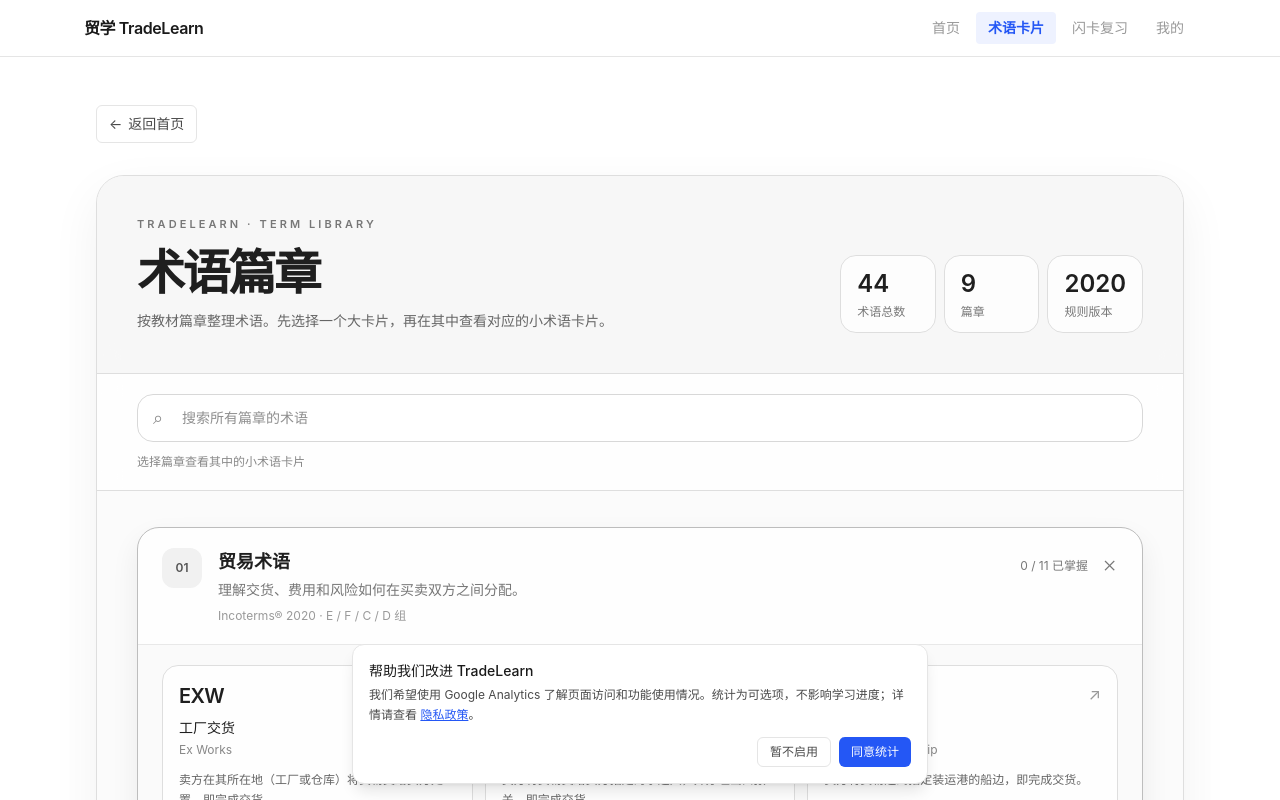
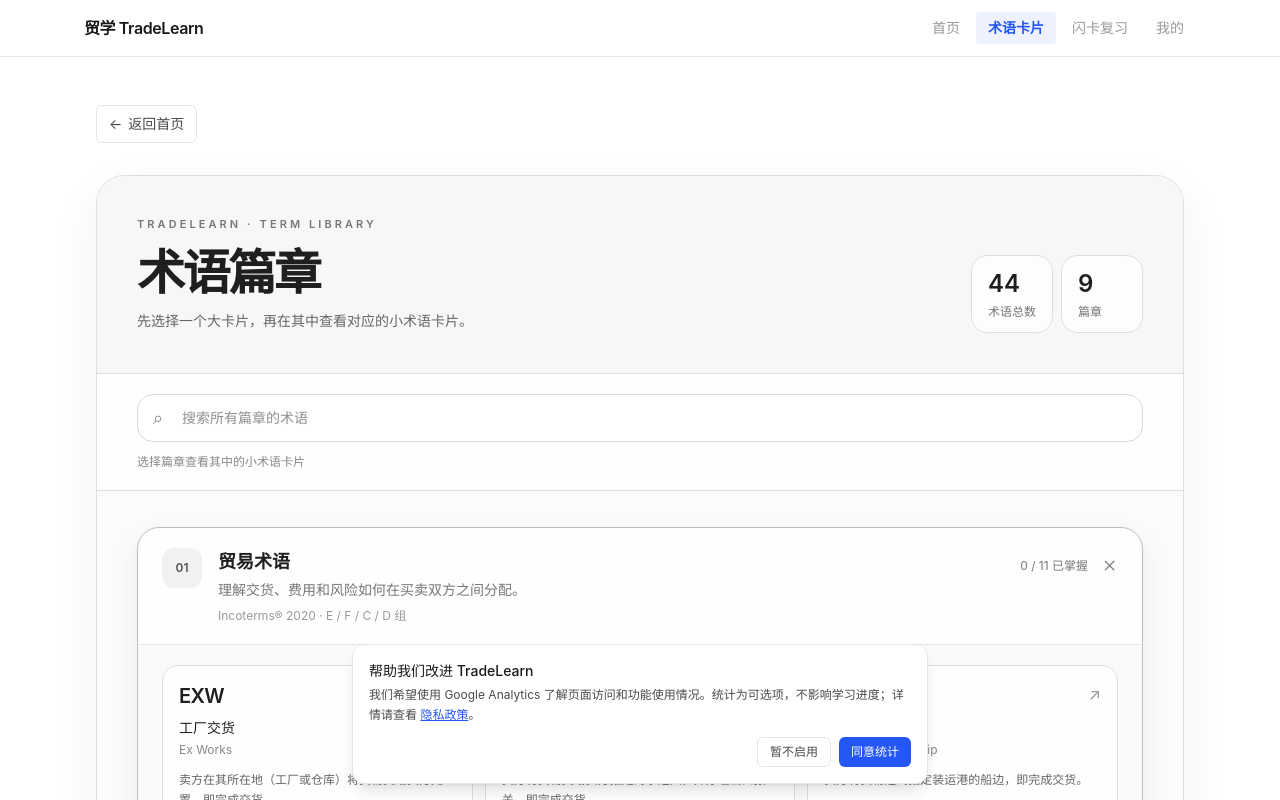
Before and after one commit to fjt926849-design/tradelearn, a Next.js app: page /terms-preview in a window 1280 px wide. Shown: the top 800 px of the page. Built offline with nearby package versions, Linux system fonts and the light colour scheme; no server answers.

Commit message:
fix: simplify term chapter header

```diff
--- a/app/terms-preview/page.tsx
+++ b/app/terms-preview/page.tsx
@@ -38,12 +38,11 @@
               <div className="mt-4 flex flex-col justify-between gap-6 lg:flex-row lg:items-end">
                 <div>
                   <h1 className="text-4xl font-semibold tracking-[-0.05em] sm:text-5xl">术语篇章</h1>
-                  <p className="mt-3 max-w-xl text-sm leading-6" style={{ color: "#666" }}>按教材篇章整理术语。先选择一个大卡片，再在其中查看对应的小术语卡片。</p>
+                  <p className="mt-3 max-w-xl text-sm leading-6" style={{ color: "#666" }}>先选择一个大卡片，再在其中查看对应的小术语卡片。</p>
                 </div>
-                <div className="grid grid-cols-2 gap-2 sm:grid-cols-3">
+                <div className="grid grid-cols-2 gap-2">
                   <Stat value={totalTerms} label="术语总数" />
                   <Stat value={termLibraryChapters.length} label="篇章" />
-                  <Stat value="2020" label="规则版本" hiddenOnMobile />
                 </div>
               </div>
             </div>
@@ -77,6 +76,6 @@
   );
 }
 
-function Stat({ value, label, hiddenOnMobile = false }: { value: string | number; label: string; hiddenOnMobile?: boolean }) {
-  return <div className={`${hiddenOnMobile ? "hidden sm:block" : ""} rounded-2xl border bg-white/70 px-4 py-3`} style={{ borderColor: "#dedede" }}><p className="text-2xl font-semibold">{value}</p><p className="mt-1 text-xs" style={{ color: "#777" }}>{label}</p></div>;
+function Stat({ value, label }: { value: string | number; label: string }) {
+  return <div className="rounded-2xl border bg-white/70 px-4 py-3" style={{ borderColor: "#dedede" }}><p className="text-2xl font-semibold">{value}</p><p className="mt-1 text-xs" style={{ color: "#777" }}>{label}</p></div>;
 }
```
